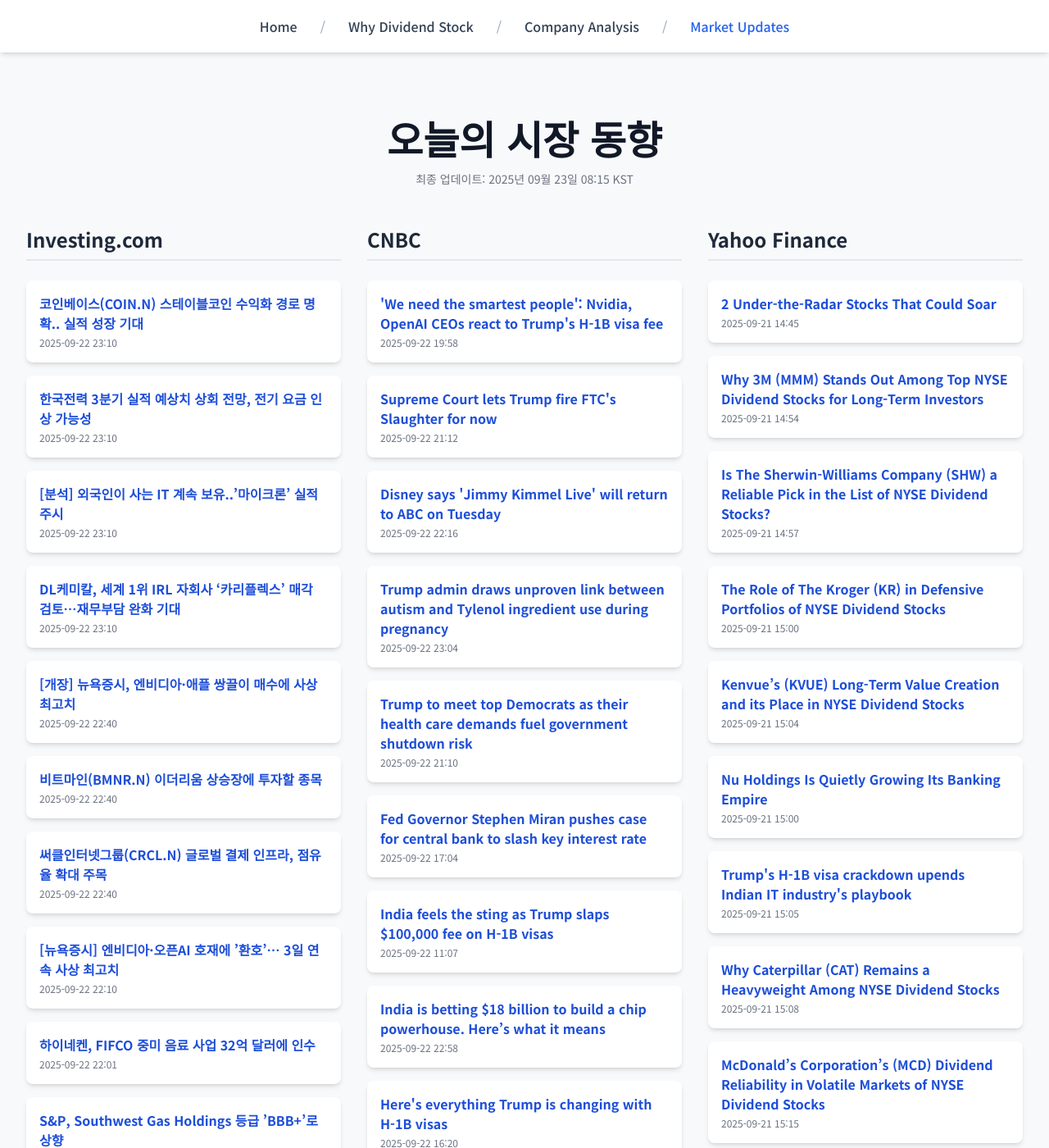
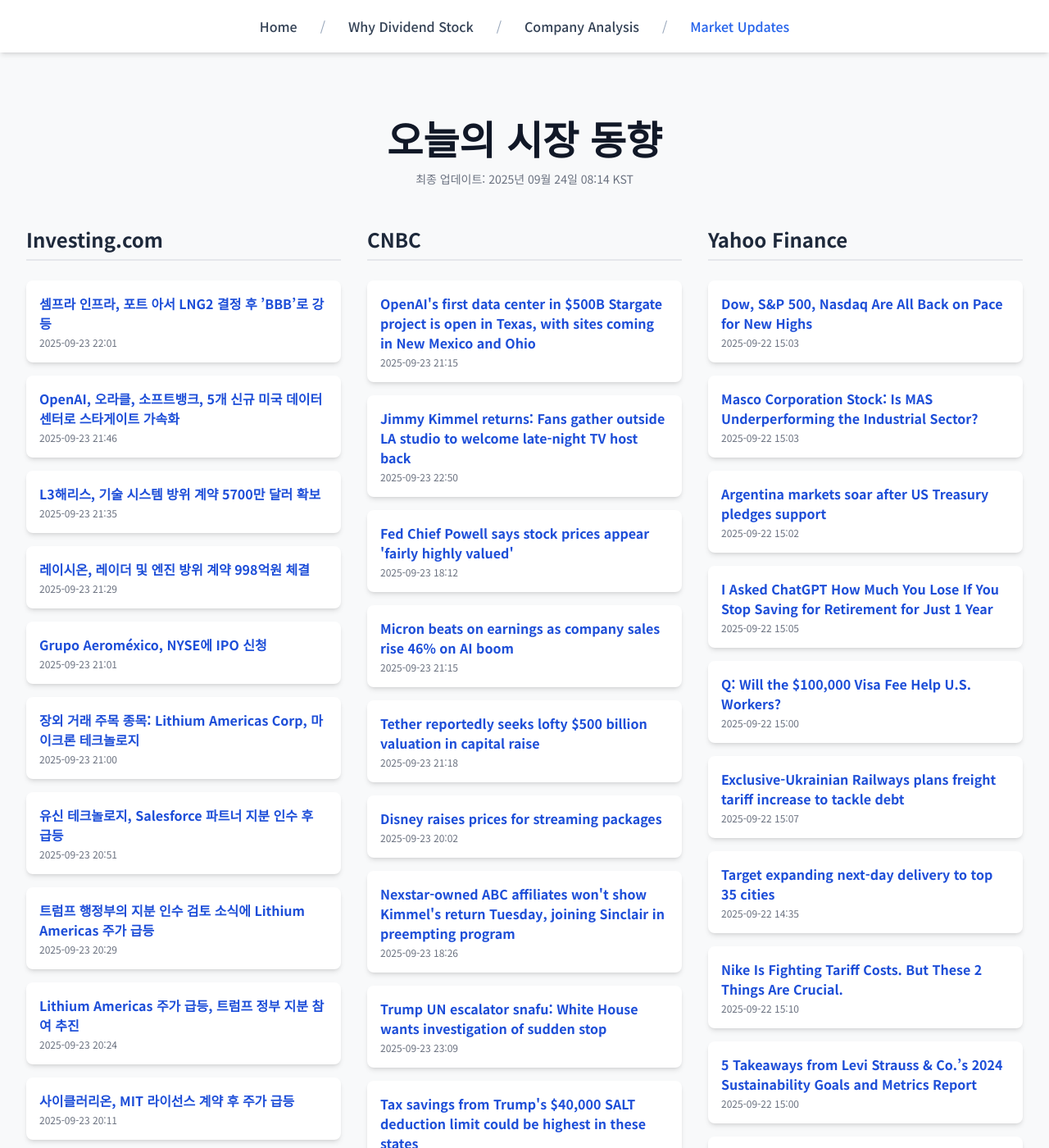
Before and after one commit to Kay-Hwang/my-company-analysis, a Jekyll site: the page built from market-updates.html, in a window 1280 px wide and 1400 px high. Shown: the whole window at 82% size. Built offline with Jekyll 4.4.1, drawn with Linux system fonts in a browser that asks for light colours; nearby versions of some CDN libraries; a script that is not in the unit is left out; some of the changed text lies outside the part shown.

Commit message:
Update daily data

```diff
--- a/_data/latest_data.json
+++ b/_data/latest_data.json
@@ -1,190 +1,190 @@
 {
-  "lastUpdated": "2025년 09월 23일 08:15 KST",
+  "lastUpdated": "2025년 09월 24일 08:14 KST",
   "news": {
     "investing": [
       {
-        "title": "코인베이스(COIN.N) 스테이블코인 수익화 경로 명확.. 실적 성장 기대",
-        "link": "https://kr.investing.com/news/stock-market-news/article-1641595",
-        "pubDate": "2025-09-22 23:10:48",
-        "summary": "코인베이스(COIN.N) 스테이블코인 수익화 경로 명확.. 실적 성장 기대"
+        "title": "셈프라 인프라, 포트 아서 LNG2 결정 후 ’BBB’로 강등",
+        "link": "https://kr.investing.com/news/stock-market-news/article-93CH-1643380",
+        "pubDate": "2025-09-23 22:01:38",
+        "summary": "셈프라 인프라, 포트 아서 LNG2 결정 후 ’BBB’로 강등"
       },
       {
-        "title": "한국전력 3분기 실적 예상치 상회 전망, 전기 요금 인상 가능성",
-        "link": "https://kr.investing.com/news/stock-market-news/article-1641594",
-        "pubDate": "2025-09-22 23:10:47",
-        "summary": "한국전력 3분기 실적 예상치 상회 전망, 전기 요금 인상 가능성"
+        "title": "OpenAI, 오라클, 소프트뱅크, 5개 신규 미국 데이터센터로 스타게이트 가속화",
+        "link": "https://kr.investing.com/news/stock-market-news/article-1643377",
+        "pubDate": "2025-09-23 21:46:53",
+        "summary": "OpenAI, 오라클, 소프트뱅크, 5개 신규 미국 데이터센터로 스타게이트 가속화"
       },
       {
-        "title": "[분석] 외국인이 사는 IT 계속 보유..’마이크론’ 실적 주시",
-        "link": "https://kr.investing.com/news/stock-market-news/article-1641593",
-        "pubDate": "2025-09-22 23:10:47",
-        "summary": "[분석] 외국인이 사는 IT 계속 보유..’마이크론’ 실적 주시"
+        "title": "L3해리스, 기술 시스템 방위 계약 5700만 달러 확보",
+        "link": "https://kr.investing.com/news/stock-market-news/article-93CH-1643367",
+        "pubDate": "2025-09-23 21:35:40",
+        "summary": "L3해리스, 기술 시스템 방위 계약 5700만 달러 확보"
       },
       {
-        "title": "DL케미칼, 세계 1위 IRL 자회사 ‘카리플렉스’ 매각 검토…재무부담 완화 기대",
-        "link": "https://kr.investing.com/news/stock-market-news/article-1641592",
-        "pubDate": "2025-09-22 23:10:47",
-        "summary": "DL케미칼, 세계 1위 IRL 자회사 ‘카리플렉스’ 매각 검토…재무부담 완화 기대"
+        "title": "레이시온, 레이더 및 엔진 방위 계약 998억원 체결",
+        "link": "https://kr.investing.com/news/stock-market-news/article-93CH-1643361",
+        "pubDate": "2025-09-23 21:29:24",
+        "summary": "레이시온, 레이더 및 엔진 방위 계약 998억원 체결"
       },
       {
-        "title": "[개장] 뉴욕증시, 엔비디아·애플 쌍끌이 매수에 사상 최고치",
-        "link": "https://kr.investing.com/news/stock-market-news/article-1641579",
-        "pubDate": "2025-09-22 22:40:47",
-        "summary": "[개장] 뉴욕증시, 엔비디아·애플 쌍끌이 매수에 사상 최고치"
+        "title": "Grupo Aeroméxico, NYSE에 IPO 신청",
+        "link": "https://kr.investing.com/news/stock-market-news/article-432SI-1643309",
+        "pubDate": "2025-09-23 21:01:04",
+        "summary": "Grupo Aeroméxico, NYSE에 IPO 신청"
       },
       {
-        "title": "비트마인(BMNR.N) 이더리움 상승장에 투자할 종목",
-        "link": "https://kr.investing.com/news/stock-market-news/article-1641578",
-        "pubDate": "2025-09-22 22:40:47",
-        "summary": "비트마인(BMNR.N) 이더리움 상승장에 투자할 종목"
+        "title": "장외 거래 주목 종목: Lithium Americas Corp, 마이크론 테크놀로지",
+        "link": "https://kr.investing.com/news/stock-market-news/article-432SI-1643308",
+        "pubDate": "2025-09-23 21:00:12",
+        "summary": "장외 거래 주목 종목: Lithium Americas Corp, 마이크론 테크놀로지"
       },
       {
-        "title": "써클인터넷그룹(CRCL.N) 글로벌 결제 인프라, 점유율 확대 주목",
-        "link": "https://kr.investing.com/news/stock-market-news/article-1641577",
-        "pubDate": "2025-09-22 22:40:46",
-        "summary": "써클인터넷그룹(CRCL.N) 글로벌 결제 인프라, 점유율 확대 주목"
+        "title": "유신 테크놀로지, Salesforce 파트너 지분 인수 후 급등",
+        "link": "https://kr.investing.com/news/stock-market-news/article-93CH-1643299",
+        "pubDate": "2025-09-23 20:51:55",
+        "summary": "유신 테크놀로지, Salesforce 파트너 지분 인수 후 급등"
       },
       {
-        "title": "[뉴욕증시] 엔비디아·오픈AI 호재에 ’환호’… 3일 연속 사상 최고치",
-        "link": "https://kr.investing.com/news/stock-market-news/article-1641566",
-        "pubDate": "2025-09-22 22:10:39",
-        "summary": "[뉴욕증시] 엔비디아·오픈AI 호재에 ’환호’… 3일 연속 사상 최고치"
+        "title": "트럼프 행정부의 지분 인수 검토 소식에 Lithium Americas 주가 급등",
+        "link": "https://kr.investing.com/news/stock-market-news/article-1643255",
+        "pubDate": "2025-09-23 20:29:15",
+        "summary": "트럼프 행정부의 지분 인수 검토 소식에 Lithium Americas 주가 급등"
       },
       {
-        "title": "하이네켄, FIFCO 중미 음료 사업 32억 달러에 인수",
-        "link": "https://kr.investing.com/news/stock-market-news/article-93CH-1641557",
-        "pubDate": "2025-09-22 22:01:11",
-        "summary": "하이네켄, FIFCO 중미 음료 사업 32억 달러에 인수"
+        "title": "Lithium Americas 주가 급등, 트럼프 정부 지분 참여 추진",
+        "link": "https://kr.investing.com/news/stock-market-news/article-93CH-1643248",
+        "pubDate": "2025-09-23 20:24:58",
+        "summary": "Lithium Americas 주가 급등, 트럼프 정부 지분 참여 추진"
       },
       {
-        "title": "S&P, Southwest Gas Holdings 등급 ’BBB+’로 상향",
-        "link": "https://kr.investing.com/news/stock-market-news/article-93CH-1641543",
-        "pubDate": "2025-09-22 21:41:01",
-        "summary": "S&P, Southwest Gas Holdings 등급 ’BBB+’로 상향"
+        "title": "사이클러리온, MIT 라이선스 계약 후 주가 급등",
+        "link": "https://kr.investing.com/news/stock-market-news/article-93CH-1643211",
+        "pubDate": "2025-09-23 20:11:38",
+        "summary": "사이클러리온, MIT 라이선스 계약 후 주가 급등"
       }
     ],
     "cnbc": [
       {
-        "title": "'We need the smartest people': Nvidia, OpenAI CEOs react to Trump's H-1B visa fee",
-        "link": "https://www.cnbc.com/2025/09/22/nvidia-openai-ceos-huang-altman-trump-h1b-visas.html",
-        "pubDate": "Mon, 22 Sep 2025 19:58:26 GMT",
-        "summary": "\"We want all the brightest minds to come to the U.S. and remember immigration is the foundation of the American Dream,\" Nvidia CEO Jensen Huang said Monday."
+        "title": "OpenAI's first data center in $500B Stargate project is open in Texas, with sites coming in New Mexico and Ohio",
+        "link": "https://www.cnbc.com/2025/09/23/openai-first-data-center-in-500-billion-stargate-project-up-in-texas.html",
+        "pubDate": "Tue, 23 Sep 2025 21:15:45 GMT",
+        "summary": "OpenAI and Oracle are betting big on America's AI future, bringing online the flagship site of the $500 billion Stargate program in Abilene, Texas."
       },
       {
-        "title": "Supreme Court lets Trump fire FTC's Slaughter for now",
-        "link": "https://www.cnbc.com/2025/09/22/trump-ftc-supreme-court-slaughter.html",
-        "pubDate": "Mon, 22 Sep 2025 21:12:13 GMT",
-        "summary": "The Supreme Court allowed President Donald Trump to remove Rebecca Slaughter as a member of the Federal Trade Commission while the justices consider her case."
+        "title": "Jimmy Kimmel returns: Fans gather outside LA studio to welcome late-night TV host back",
+        "link": "https://www.cnbc.com/2025/09/23/jimmy-kimmel-returns-abc-disney-kirk.html",
+        "pubDate": "Tue, 23 Sep 2025 22:50:49 GMT",
+        "summary": "\"Jimmy Kimmel Live!\" returns to air Tuesday night, roughly one week after the late night show was suspended by Disney's ABC broadcast network."
       },
       {
-        "title": "Disney says 'Jimmy Kimmel Live' will return to ABC on Tuesday",
-        "link": "https://www.cnbc.com/2025/09/22/disney-abc-jimmy-kimmel-return.html",
-        "pubDate": "Mon, 22 Sep 2025 22:16:58 GMT",
-        "summary": "ABC had pulled Kimmel's show after he made comments linking the alleged killer of conservative activist Charlie Kirk to President Donald Trump's MAGA movement."
+        "title": "Fed Chief Powell says stock prices appear 'fairly highly valued'",
+        "link": "https://www.cnbc.com/2025/09/23/fed-powell-stock-prices-appear-fairly-highly-valued.html",
+        "pubDate": "Tue, 23 Sep 2025 18:12:02 GMT",
+        "summary": "Powell on Tuesday noted that asset prices, a category that typically includes stocks and other risk instruments, are at elevated levels."
       },
       {
-        "title": "Trump admin draws unproven link between autism and Tylenol ingredient use during pregnancy",
-        "link": "https://www.cnbc.com/2025/09/22/trump-autism-tylenol-acetaminophen-pregnancy.html",
-        "pubDate": "Mon, 22 Sep 2025 23:04:04 GMT",
-        "summary": "Officials warned pregnant women against using acetaminophen unless they have a fever, and touted a lesser-known drug as a potential treatment for autism."
+        "title": "Micron beats on earnings as company sales rise 46% on AI boom",
+        "link": "https://www.cnbc.com/2025/09/23/micron-mu-q4-2025-earnings-report.html",
+        "pubDate": "Tue, 23 Sep 2025 21:15:38 GMT",
+        "summary": "Micron reported better-than-expected earnings and revenue on Tuesday as well as a robust forecast for the current quarter."
       },
       {
-        "title": "Trump to meet top Democrats as their health care demands fuel government shutdown risk",
-        "link": "https://www.cnbc.com/2025/09/22/trump-schumer-jeffries-government-funding-.html",
-        "pubDate": "Mon, 22 Sep 2025 21:10:07 GMT",
-        "summary": "Sen. Chuck Schumer urged President Donald Trump to meet with congressional Democratic leaders to negotiate a way out of the government funding stalemate."
+        "title": "Tether reportedly seeks lofty $500 billion valuation in capital raise",
+        "link": "https://www.cnbc.com/2025/09/23/tether-reportedly-seeks-lofty-500-billion-valuation-in-capital-raise-.html",
+        "pubDate": "Tue, 23 Sep 2025 21:18:39 GMT",
+        "summary": "The crypto company is looking to raise between $15 billion and $20 billion in exchange for a roughly 3% stake through a private placement, the report said."
       },
       {
-        "title": "Fed Governor Stephen Miran pushes case for central bank to slash key interest rate",
-        "link": "https://www.cnbc.com/2025/09/22/fed-governor-stephen-miran-pushes-case-for-central-bank-to-slash-key-interest-rate.html",
-        "pubDate": "Mon, 22 Sep 2025 17:04:08 GMT",
-        "summary": "Miran outlined the reasons why he thinks the Fed's benchmark interest rate is far too high and should be lowered aggressively."
+        "title": "Disney raises prices for streaming packages",
+        "link": "https://www.cnbc.com/2025/09/23/disney-plus-new-pricing-streaming-kimmel.html",
+        "pubDate": "Tue, 23 Sep 2025 20:02:19 GMT",
+        "summary": "Disney announced price hikes of roughly $2 to $3 for its subscription packages on Tuesday."
       },
       {
-        "title": "India feels the sting as Trump slaps $100,000 fee on H-1B visas",
-        "link": "https://www.cnbc.com/2025/09/22/how-india-will-feel-the-sting-of-trumps-h-1b-visa-fee-hike.html",
-        "pubDate": "Mon, 22 Sep 2025 11:07:13 GMT",
-        "summary": "Investors shed shares of IT outsourcing firms of all sizes, including Infosys, Tech Mahindra, Wipro, HCL Technologies and Tata Consultancy Services."
+        "title": "Nexstar-owned ABC affiliates won't show Kimmel's return Tuesday, joining Sinclair in preempting program",
+        "link": "https://www.cnbc.com/2025/09/23/kimmel-abc-nexstar-sinclair-fcc.html",
+        "pubDate": "Tue, 23 Sep 2025 18:26:21 GMT",
+        "summary": "Nexstar Media Group said it would join Sinclair's ABC-affiliate stations in preempting the return of \"Jimmy Kimmel Live!\" on Tuesday."
       },
       {
-        "title": "India is betting $18 billion to build a chip powerhouse. Here’s what it means",
-        "link": "https://www.cnbc.com/2025/09/23/india-is-betting-18-billion-to-build-a-chip-powerhouse-heres-what-it-means.html",
-        "pubDate": "Mon, 22 Sep 2025 22:58:37 GMT",
-        "summary": "India dreams of being self-sufficient in terms of semiconductors has seen it invest heavily to attract global chip companies. But success has been uneven."
+        "title": "Trump UN escalator snafu: White House wants investigation of sudden stop",
+        "link": "https://www.cnbc.com/2025/09/23/trump-un-ga-speech.html",
+        "pubDate": "Tue, 23 Sep 2025 23:09:07 GMT",
+        "summary": "President Donald Trump, in a United Nations speech that lasted nearly an hour, criticized member nations on migration and called climate change a \"con job.\""
       },
       {
-        "title": "Here's everything Trump is changing with H-1B visas",
-        "link": "https://www.cnbc.com/2025/09/22/everything-trump-is-changing-with-h1b-visas.html",
-        "pubDate": "Mon, 22 Sep 2025 16:20:22 GMT",
-        "summary": "President Donald Trump raised the fee for an H-1B visa to $100,000 on Friday, leaving companies scrambling to respond."
+        "title": "Tax savings from Trump's $40,000 SALT deduction limit could be highest in these states",
+        "link": "https://www.cnbc.com/2025/09/23/trump-salt-deduction-limit.html",
+        "pubDate": "Tue, 23 Sep 2025 14:35:39 GMT",
+        "summary": "Trump’s ‘big beautiful bill’ increased the SALT deduction to $40,000 for 2025. Here's where taxpayers could see the biggest benefit."
       },
       {
-        "title": "NYC mayor candidate Mamdani withdraws from ABC town hall over Jimmy Kimmel suspension",
-        "link": "https://www.cnbc.com/2025/09/22/jimmy-kimmel-abc-mamdani-hollywood-charlie-kirk.html",
-        "pubDate": "Mon, 22 Sep 2025 19:14:04 GMT",
-        "summary": "A slew of Academy Award winners and other Hollywood celebrities signed a letter organized by the ACLU backing Jimmy Kimmel."
+        "title": "Eli Lilly to build $6.5 billion Texas manufacturing facility for obesity pill, other drugs",
+        "link": "https://www.cnbc.com/2025/09/23/eli-lilly-plans-6point5-billion-texas-manufacturing-plant-for-obesity-pill.html",
+        "pubDate": "Tue, 23 Sep 2025 17:00:27 GMT",
+        "summary": "More production capacity for the obesity pill is crucial as Eli Lilly races to bring it to market and tries to maintain its dominance in the GLP-1 market."
       }
     ],
     "yahoo": [
       {
-        "title": "2 Under-the-Radar Stocks That Could Soar",
-        "link": "https://finance.yahoo.com/news/2-under-radar-stocks-could-144500285.html",
-        "pubDate": "2025-09-21T14:45:00Z",
-        "summary": "2 Under-the-Radar Stocks That Could Soar"
+        "title": "Dow, S&P 500, Nasdaq Are All Back on Pace for New Highs",
+        "link": "https://www.barrons.com/livecoverage/stock-market-news-today-092225/card/s-p-500-nasdaq-are-back-on-pace-for-new-highs-lPpYHffabfVmjuXXeJvu?siteid=yhoof2&yptr=yahoo",
+        "pubDate": "2025-09-22T15:03:10Z",
+        "summary": "Dow, S&P 500, Nasdaq Are All Back on Pace for New Highs"
       },
       {
-        "title": "Why 3M (MMM) Stands Out Among Top NYSE Dividend Stocks for Long-Term Investors",
-        "link": "https://finance.yahoo.com/news/why-3m-mmm-stands-among-145431585.html",
-        "pubDate": "2025-09-21T14:54:31Z",
-        "summary": "Why 3M (MMM) Stands Out Among Top NYSE Dividend Stocks for Long-Term Investors"
+        "title": "Masco Corporation Stock: Is MAS Underperforming the Industrial Sector?",
+        "link": "https://finance.yahoo.com/news/masco-corporation-stock-mas-underperforming-150339449.html",
+        "pubDate": "2025-09-22T15:03:39Z",
+        "summary": "Masco Corporation Stock: Is MAS Underperforming the Industrial Sector?"
       },
       {
-        "title": "Is The Sherwin-Williams Company (SHW) a Reliable Pick in the List of NYSE Dividend Stocks?",
-        "link": "https://finance.yahoo.com/news/sherwin-williams-company-shw-reliable-145755888.html",
-        "pubDate": "2025-09-21T14:57:55Z",
-        "summary": "Is The Sherwin-Williams Company (SHW) a Reliable Pick in the List of NYSE Dividend Stocks?"
+        "title": "Argentina markets soar after US Treasury pledges support",
+        "link": "https://finance.yahoo.com/news/argentina-markets-soar-us-bessent-150208816.html",
+        "pubDate": "2025-09-22T15:02:08Z",
+        "summary": "Argentina markets soar after US Treasury pledges support"
       },
       {
-        "title": "The Role of The Kroger (KR) in Defensive Portfolios of NYSE Dividend Stocks",
-        "link": "https://finance.yahoo.com/news/role-kroger-kr-defensive-portfolios-150033763.html",
-        "pubDate": "2025-09-21T15:00:33Z",
-        "summary": "The Role of The Kroger (KR) in Defensive Portfolios of NYSE Dividend Stocks"
+        "title": "I Asked ChatGPT How Much You Lose If You Stop Saving for Retirement for Just 1 Year",
+        "link": "https://finance.yahoo.com/news/asked-chatgpt-much-lose-stop-150523641.html",
+        "pubDate": "2025-09-22T15:05:23Z",
+        "summary": "I Asked ChatGPT How Much You Lose If You Stop Saving for Retirement for Just 1 Year"
       },
       {
-        "title": "Kenvue’s (KVUE) Long-Term Value Creation and its Place in NYSE Dividend Stocks",
-        "link": "https://finance.yahoo.com/news/kenvue-kvue-long-term-value-150419187.html",
-        "pubDate": "2025-09-21T15:04:19Z",
-        "summary": "Kenvue’s (KVUE) Long-Term Value Creation and its Place in NYSE Dividend Stocks"
+        "title": "Q: Will the $100,000 Visa Fee Help U.S. Workers?",
+        "link": "https://www.wsj.com/livecoverage/stock-market-today-dow-sp-500-nasdaq-09-22-2025/card/q-will-the-100-000-visa-fee-help-u-s-workers--N41687IeMLfOLhU3xNet?siteid=yhoof2&yptr=yahoo",
+        "pubDate": "2025-09-22T15:00:02Z",
+        "summary": "Q: Will the $100,000 Visa Fee Help U.S. Workers?"
       },
       {
-        "title": "Nu Holdings Is Quietly Growing Its Banking Empire",
-        "link": "https://finance.yahoo.com/news/nu-holdings-quietly-growing-banking-150000031.html",
-        "pubDate": "2025-09-21T15:00:00Z",
-        "summary": "Nu Holdings Is Quietly Growing Its Banking Empire"
+        "title": "Exclusive-Ukrainian Railways plans freight tariff increase to tackle debt",
+        "link": "https://finance.yahoo.com/news/exclusive-ukrainian-railways-plans-freight-150729927.html",
+        "pubDate": "2025-09-22T15:07:29Z",
+        "summary": "Exclusive-Ukrainian Railways plans freight tariff increase to tackle debt"
       },
       {
-        "title": "Trump's H-1B visa crackdown upends Indian IT industry's playbook",
-        "link": "https://finance.yahoo.com/news/trumps-h-1b-visa-crackdown-150524963.html",
-        "pubDate": "2025-09-21T15:05:24Z",
-        "summary": "Trump's H-1B visa crackdown upends Indian IT industry's playbook"
+        "title": "Target expanding next-day delivery to top 35 cities",
+        "link": "https://finance.yahoo.com/news/target-expanding-next-day-delivery-143511846.html",
+        "pubDate": "2025-09-22T14:35:11Z",
+        "summary": "Target expanding next-day delivery to top 35 cities"
       },
       {
-        "title": "Why Caterpillar (CAT) Remains a Heavyweight Among NYSE Dividend Stocks",
-        "link": "https://finance.yahoo.com/news/why-caterpillar-cat-remains-heavyweight-150828327.html",
-        "pubDate": "2025-09-21T15:08:28Z",
-        "summary": "Why Caterpillar (CAT) Remains a Heavyweight Among NYSE Dividend Stocks"
+        "title": "Nike Is Fighting Tariff Costs. But These 2 Things Are Crucial.",
+        "link": "https://www.barrons.com/articles/nike-stock-price-ceo-earnings-tariffs-d60804e4?siteid=yhoof2&yptr=yahoo",
+        "pubDate": "2025-09-22T15:10:00Z",
+        "summary": "Nike Is Fighting Tariff Costs. But These 2 Things Are Crucial."
       },
       {
-        "title": "McDonald’s Corporation’s (MCD) Dividend Reliability in Volatile Markets of NYSE Dividend Stocks",
-        "link": "https://finance.yahoo.com/news/mcdonald-corporation-mcd-dividend-reliability-151518943.html",
-        "pubDate": "2025-09-21T15:15:18Z",
-        "summary": "McDonald’s Corporation’s (MCD) Dividend Reliability in Volatile Markets of NYSE Dividend Stocks"
+        "title": "5 Takeaways from Levi Strauss & Co.’s 2024 Sustainability Goals and Metrics Report",
+        "link": "https://finance.yahoo.com/news/5-takeaways-levi-strauss-co-150000037.html",
+        "pubDate": "2025-09-22T15:00:00Z",
+        "summary": "5 Takeaways from Levi Strauss & Co.’s 2024 Sustainability Goals and Metrics Report"
       },
       {
-        "title": "What Walmart’s (WMT) Dividend Track Record Signals for NYSE Dividend Stocks",
-        "link": "https://finance.yahoo.com/news/walmart-wmt-dividend-track-record-151758852.html",
-        "pubDate": "2025-09-21T15:17:58Z",
-        "summary": "What Walmart’s (WMT) Dividend Track Record Signals for NYSE Dividend Stocks"
+        "title": "CoreWeave Plunges 34% From Peak. Is CRWV Stock a Buy Now?",
+        "link": "https://finance.yahoo.com/news/coreweave-plunges-34-peak-crwv-145517322.html",
+        "pubDate": "2025-09-22T14:55:17Z",
+        "summary": "CoreWeave Plunges 34% From Peak. Is CRWV Stock a Buy Now?"
       }
     ]
   }
```
